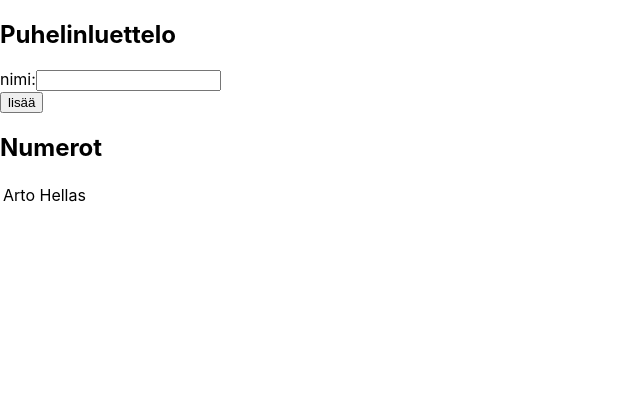
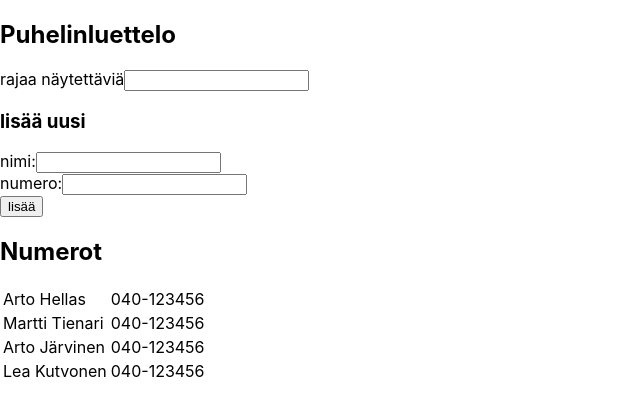
Before and after one commit to simosavonen/fullstackopen2019, a React (Create React App) app in the folder osa2/puhelinluettelo/: page / in a window 1280 px wide. Shown: the top 416 px of the page, without its empty margins (0-640 px from the left). Built offline with nearby package versions, Linux system fonts and the light colour scheme.

Commit message:
puhelinluettelo step4

```diff
--- a/osa2/puhelinluettelo/src/App.js
+++ b/osa2/puhelinluettelo/src/App.js
@@ -3,11 +3,20 @@ import Person from './components/Person'
 
 const App = () => {
   const [ persons, setPersons] = useState([
-    { name: 'Arto Hellas' }
+    { name: 'Arto Hellas', number: '040-123456' },
+    { name: 'Martti Tienari', number: '040-123456' },
+    { name: 'Arto Järvinen', number: '040-123456' },
+    { name: 'Lea Kutvonen', number: '040-123456' }
   ])
   const [ newName, setNewName ] = useState('')
+  const [ newNumber, setNewNumber ] = useState('')
+  const [ nameFilter, setNameFilter ] = useState('')
 
-  const rows = () => persons.map(person =>
+  const personsToShow = !nameFilter
+    ? persons
+    : persons.filter(person => person.name.toLowerCase().includes(nameFilter))
+
+  const rows = () => personsToShow.map(person =>
     <Person
       key={person.name}
       person={person}
@@ -18,11 +27,13 @@ const App = () => {
     event.preventDefault()
     const personObject = {
       name: newName,
+      number: newNumber,
     }
     const names = persons.map(person => person.name)
     if(!names.includes(newName)) {
       setPersons(persons.concat(personObject))
       setNewName('')
+      setNewNumber('')
     }
     else alert(`${newName} on jo luettelossa`)
   }
@@ -31,15 +42,38 @@ const App = () => {
     setNewName(event.target.value)
   }
 
+  const handleNumberChange = (event) => {
+    setNewNumber(event.target.value)
+  }
+
+  const handleNameFilterChange = (event) => {
+    setNameFilter(event.target.value.toLowerCase())
+  }
+
   return (
     <div>
       <h2>Puhelinluettelo</h2>
+      <div>
+        rajaa näytettäviä
+        <input
+          value={nameFilter}
+          onChange={handleNameFilterChange}
+        />
+      </div>
+      <h3>lisää uusi</h3>
       <form onSubmit={addNumber}>
         <div>
           nimi:
           <input
             value={newName}
             onChange={handleNameChange}
+          />
+        </div>
+        <div>
+          numero:
+          <input
+            value={newNumber}
+            onChange={handleNumberChange}
           />
         </div>
         <div>
--- a/osa2/puhelinluettelo/src/components/Person.js
+++ b/osa2/puhelinluettelo/src/components/Person.js
@@ -4,6 +4,7 @@ const Person = ({ person }) => {
     return (
         <tr>
             <td>{person.name}</td>
+            <td>{person.number}</td>
         </tr>
     )
 }
```
